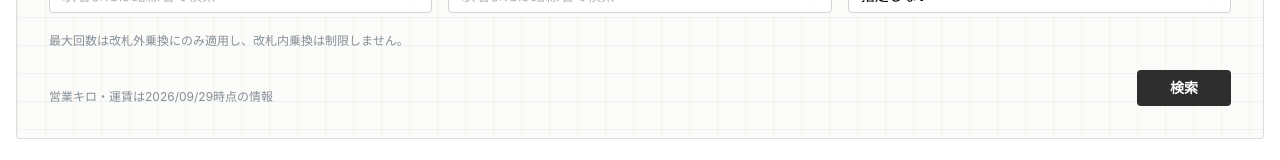
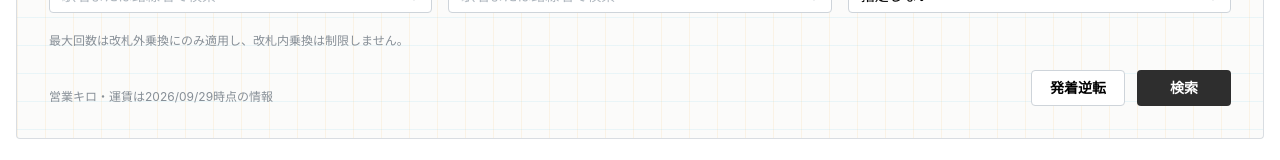
Before and after one commit to hiroxto/hiroxto.net, a Next.js app: page /tools/tokyometro-transfer-search in a window 1280 px wide. Shown: the part 347-507 px from the top of the page. Built offline with nearby package versions, Linux system fonts and the light colour scheme.

Commit message:
feat: 発着逆転機能を追加

```diff
--- a/components/tokyometro-transfer-search/tokyometro-transfer-search-page.tsx
+++ b/components/tokyometro-transfer-search/tokyometro-transfer-search-page.tsx
@@ -342,9 +342,21 @@ export function TokyoMetroTransferSearchPage({
                                 <Text size="xs" c="dimmed">
                                     営業キロ・運賃は2026/09/29時点の情報
                                 </Text>
-                                <Button type="submit" color="dark" loading={isPending || isSearching} px="xl">
-                                    検索
-                                </Button>
+                                <Group gap="sm">
+                                    <Button
+                                        type="button"
+                                        variant="default"
+                                        onClick={() => {
+                                            setFromStationId(toStationId);
+                                            setToStationId(fromStationId);
+                                        }}
+                                    >
+                                        発着逆転
+                                    </Button>
+                                    <Button type="submit" color="dark" loading={isPending || isSearching} px="xl">
+                                        検索
+                                    </Button>
+                                </Group>
                             </Group>
                         </Stack>
                     </form>
```
Also changed, not shown: 1 other file (tests, documents, lock files or other folders).
